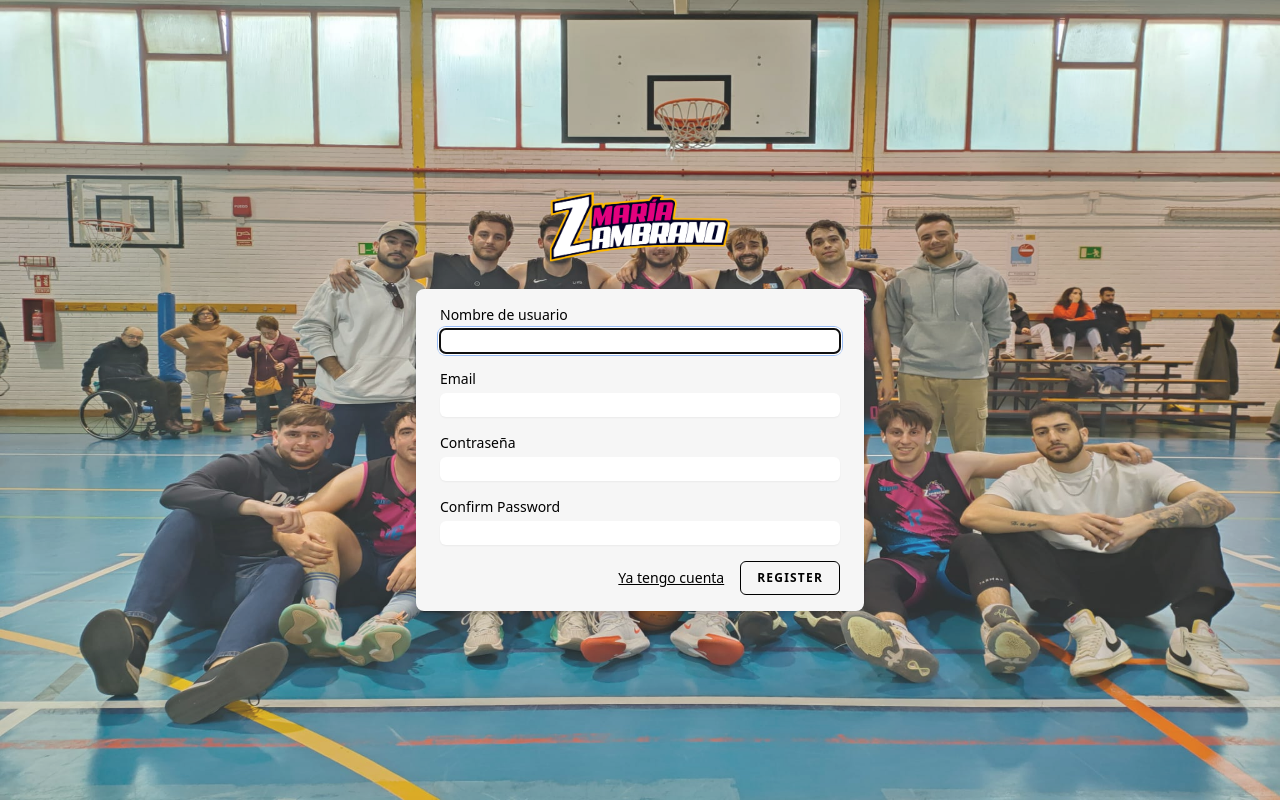
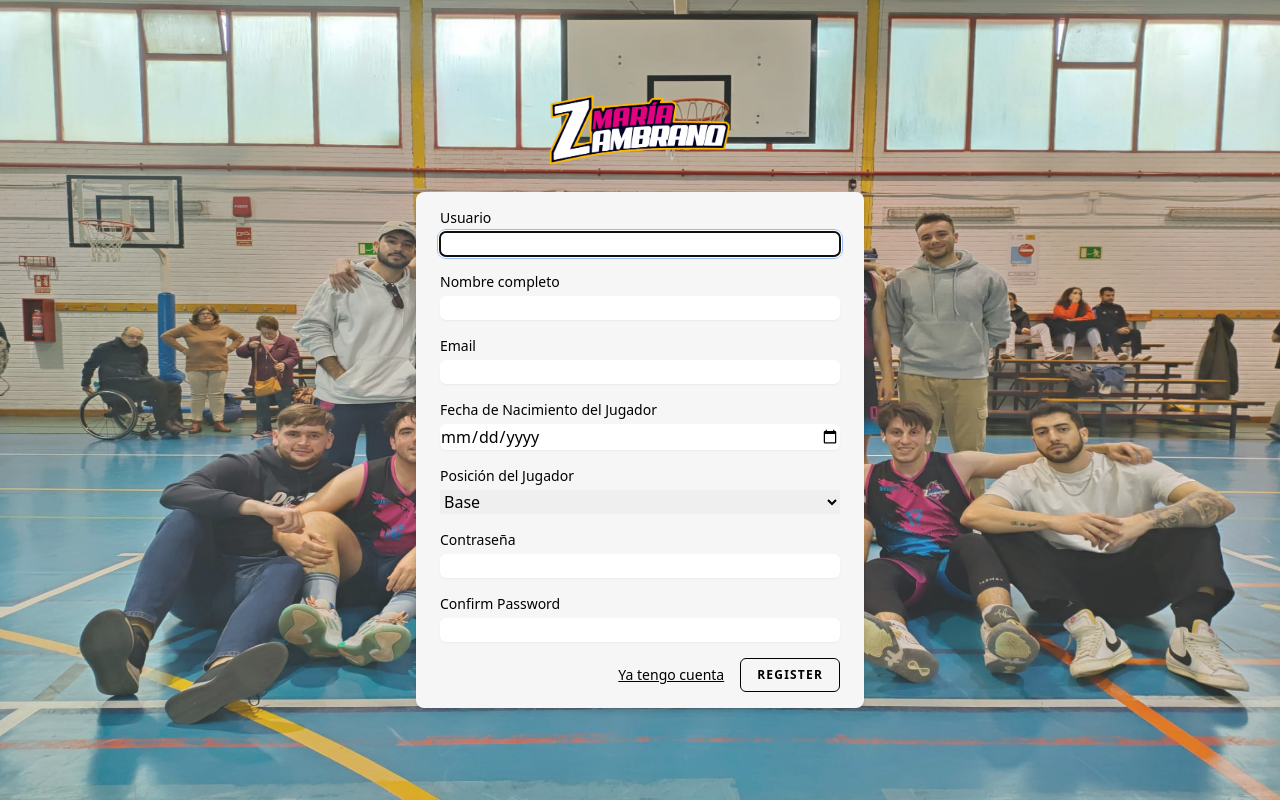
Before and after one commit to GuerraSalasIvan/Fomento_BackEnd, a Next.js app: page /register in a window 1280 px wide. Built offline with nearby package versions, Linux system fonts and the light colour scheme; no server answers.

Commit message:
ajustado formulario y vinculado player a user, falta asignacion de jugador a equipo

```diff
--- a/app/(auth)/login/page.js
+++ b/app/(auth)/login/page.js
@@ -15,7 +15,7 @@ const Login = () => {
 
     const { login } = useAuth({
         middleware: 'guest',
-        redirectIfAuthenticated: '/dashboard',
+        redirectIfAuthenticated: '/user',
     })
 
     const [email, setEmail] = useState('')
--- a/app/(auth)/register/page.js
+++ b/app/(auth)/register/page.js
@@ -12,13 +12,16 @@ import { useRouter } from 'next/navigation'
 const Page = () => {
     const { register } = useAuth({
         middleware: 'guest',
-        redirectIfAuthenticated: '/dashboard',
+        redirectIfAuthenticated: '/user',
     })
 
     const [name, setName] = useState('')
     const [email, setEmail] = useState('')
     const [password, setPassword] = useState('')
     const [passwordConfirmation, setPasswordConfirmation] = useState('')
+    const [playerFullName, setPlayerFullName] = useState('')
+    const [playerBirthdate, setPlayerBirthdate] = useState('')
+    const [playerPosition, setPlayerPosition] = useState('1')
     const [errors, setErrors] = useState([])
     const [isSubmitting, setIsSubmitting] = useState(false)
 
@@ -32,9 +35,12 @@ const Page = () => {
                 email,
                 password,
                 password_confirmation: passwordConfirmation,
+                player_full_name: playerFullName,
+                player_birthdate: playerBirthdate,
+                player_position: playerPosition,
                 setErrors,
             })
-            router.push('/user')
+            // router.push('/user')
         } finally {
             setIsSubmitting(false)
         }
@@ -44,7 +50,7 @@ const Page = () => {
         <form onSubmit={submitForm}>
             {/* Name */}
             <div>
-                <Label htmlFor="name">Nombre de usuario</Label>
+                <Label htmlFor="name">Usuario</Label>
 
                 <Input
                     id="name"
@@ -57,6 +63,20 @@ const Page = () => {
                 />
 
                 <InputError messages={errors.name} className="mt-2" />
+            </div>
+
+            {/* Player Full Name */}
+            <div className="mt-4">
+                <Label htmlFor="playerFullName">Nombre completo</Label>
+                <Input
+                    id="playerFullName"
+                    type="text"
+                    value={playerFullName}
+                    className="block mt-1 w-full"
+                    onChange={event => setPlayerFullName(event.target.value)}
+                    required
+                />
+                <InputError messages={errors.player_full_name} className="mt-2" />
             </div>
 
             {/* Email Address */}
@@ -73,6 +93,41 @@ const Page = () => {
                 />
 
                 <InputError messages={errors.email} className="mt-2" />
+            </div>
+
+            {/* Player Birthdate */}
+            <div className="mt-4">
+                <Label htmlFor="playerBirthdate">Fecha de Nacimiento del Jugador</Label>
+                <Input
+                    id="playerBirthdate"
+                    type="date"
+                    value={playerBirthdate}
+                    className="block mt-1 w-full"
+                    onChange={event => setPlayerBirthdate(event.target.value)}
+                    required
+                />
+                <InputError messages={errors.player_birthdate} className="mt-2" />
+            </div>
+
+
+            {/* Player Position */}
+            <div className="mt-4">
+                <Label htmlFor="playerPosition">Posición del Jugador</Label>
+                <select
+                    id="playerPosition"
+                    value={playerPosition}
+                    className="block mt-1 w-full"
+                    onChange={event => setPlayerPosition(event.target.value)}
+                    required
+                >
+                    <option value="1">Base</option>
+                    <option value="2">Escolta</option>
+                    <option value="3">Alero</option>
+                    <option value="4">Ala-pivot</option>
+                    <option value="5">Pivot</option>
+                    <option value="0">Entrenador</option>
+                </select>
+                <InputError messages={errors.player_position} className="mt-2" />
             </div>
 
             {/* Password */}
--- /dev/null
+++ b/app/ui/components/sections/AssingTeam.jsx
@@ -0,0 +1,16 @@
+import React from 'react';
+import { useAuth } from '@/hooks/auth';
+
+
+function AssingTeam() {
+
+    const { user } = useAuth({ middleware: 'guest' });
+
+    return (
+        <div>AssingTeam
+            <p>{user ? user.name : 'No logueado'}</p>
+        </div>
+    )
+}
+
+export default AssingTeam
--- a/app/user/page.jsx
+++ b/app/user/page.jsx
@@ -1,12 +1,15 @@
 'use client'
 
 import CreatePlayer from '@/app/ui/components/forms/CreatePlayer';
+import AssignTeam from '@/app/ui/components/sections/AssingTeam';
 
 export default function UserPage() {
     return (
         <div>
-            <h1>Create Player</h1>
-            <CreatePlayer />
+            <h1>user</h1>
+            <AssignTeam />
+
+            {/* <CreatePlayer /> */}
         </div>
     )
 }
```
